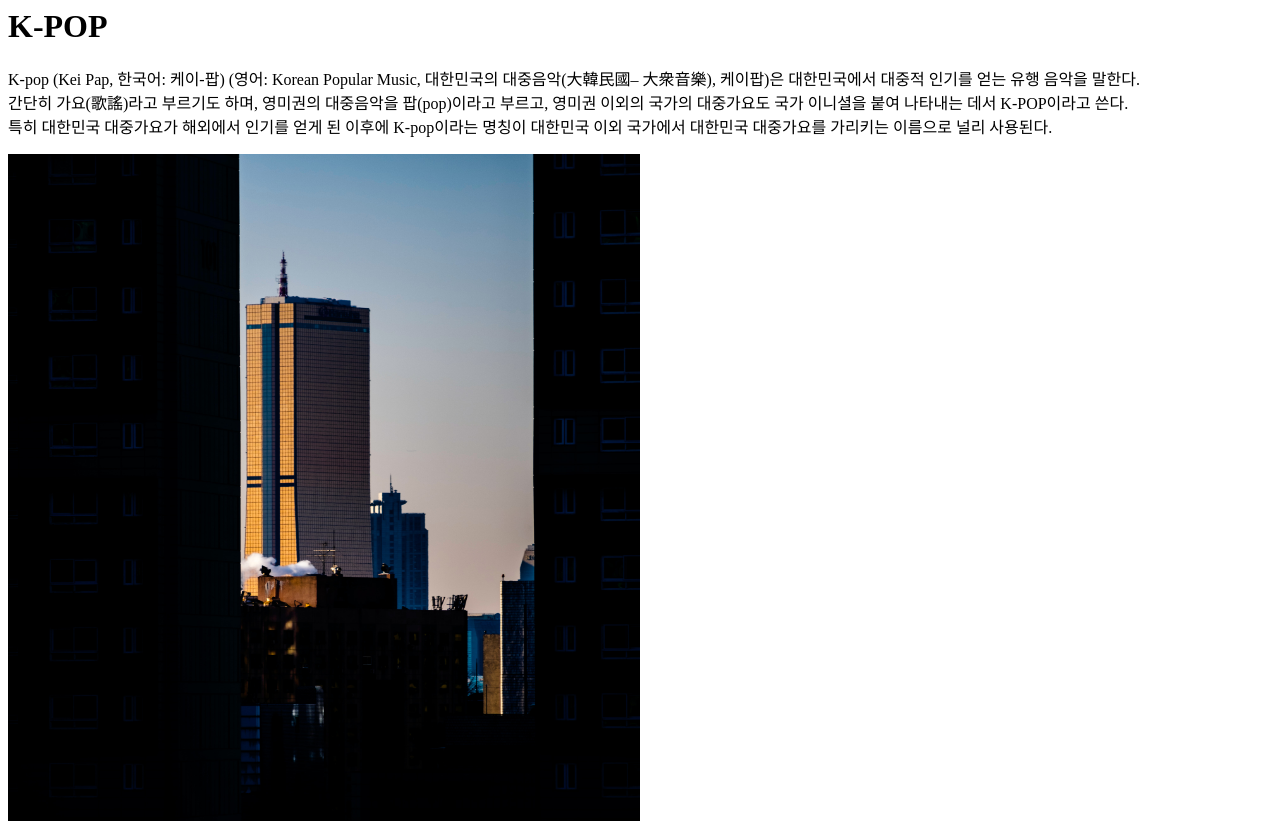
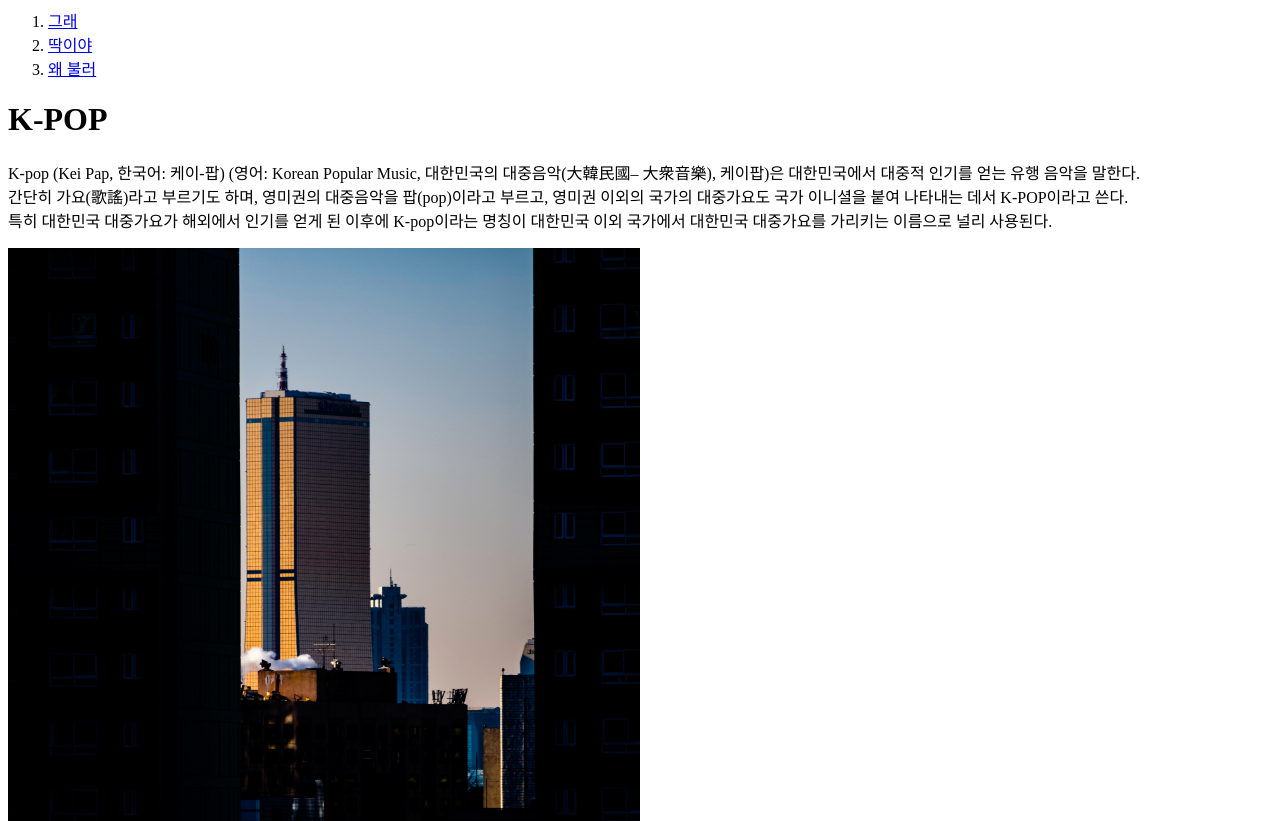
Before and after one commit to sayman3/my-first-web-site, a plain HTML site: page index.html in a window 1280 px wide. Shown: the top 821 px of the page. Drawn offline with Linux system fonts and the light colour scheme.

Commit message:
Add files via upload
index.html 수정

```diff
--- a/index.html
+++ b/index.html
@@ -3,6 +3,11 @@
     <meta charset="utf-8">
 </head>
 <body>
+    <ol>
+        <li><a href = "1.html">그래</a></li>
+        <li><a href = "2.html">딱이야</a></li>
+        <li><a href="3.html">왜 불러</a></li>
+    </ol>
     <h1>K-POP</h1>
     <p>K-pop (Kei Pap, 한국어: 케이-팝) (영어: Korean Popular Music, 대한민국의 대중음악(大韓民國– 大衆音樂), 케이팝)은 대한민국에서 대중적 인기를 얻는 유행 음악을 말한다.<br>
         간단히 가요(歌謠)라고 부르기도 하며, 영미권의 대중음악을 팝(pop)이라고 부르고, 영미권 이외의 국가의 대중가요도 국가 이니셜을 붙여 나타내는 데서 K-POP이라고 쓴다.<br>
```
